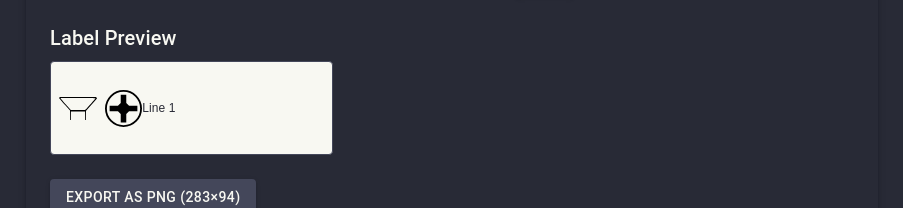
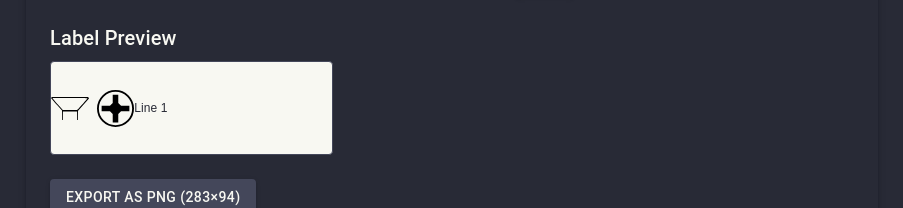
Before and after one commit to jyoo030/gridfinity-label-maker, a React (Create React App) app: page / in a window 1280 px wide. Shown: the part 1049-1257 px from the top of the page, without its empty margins (188-1091 px from the left). Built offline with nearby package versions, Linux system fonts and the light colour scheme.

Commit message:
Make sure export image is all black/white

```diff
--- a/src/components/LabelMaker.js
+++ b/src/components/LabelMaker.js
@@ -917,13 +917,21 @@ function LabelMaker() {
             borderRadius: 1,
             display: 'flex',
             alignItems: 'center',
-            p: 1,
+            p: 0,
             mb: 3,
             bgcolor: '#f8f8f2',
             '&.export-mode': {
               border: 'none',
               borderRadius: 0,
               bgcolor: '#FFFFFF',
+              '& *': {  // Target all children elements in export mode
+                color: '#000000 !important',
+                fill: '#000000 !important',
+                stroke: '#000000 !important',
+              },
+              '& img': {  // Target SVG and image elements
+                filter: 'brightness(0)',
+              }
             }
           }}
         >
```
